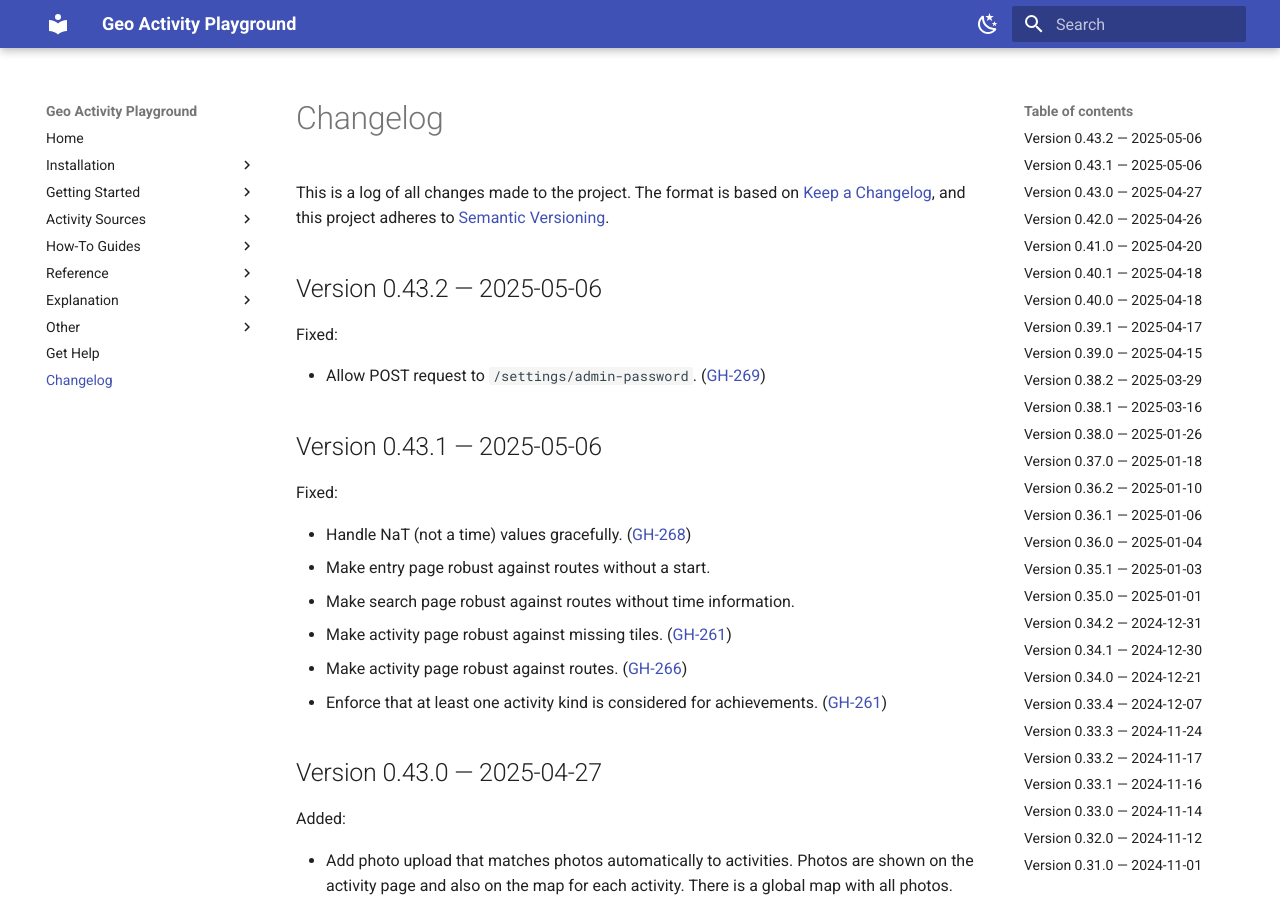
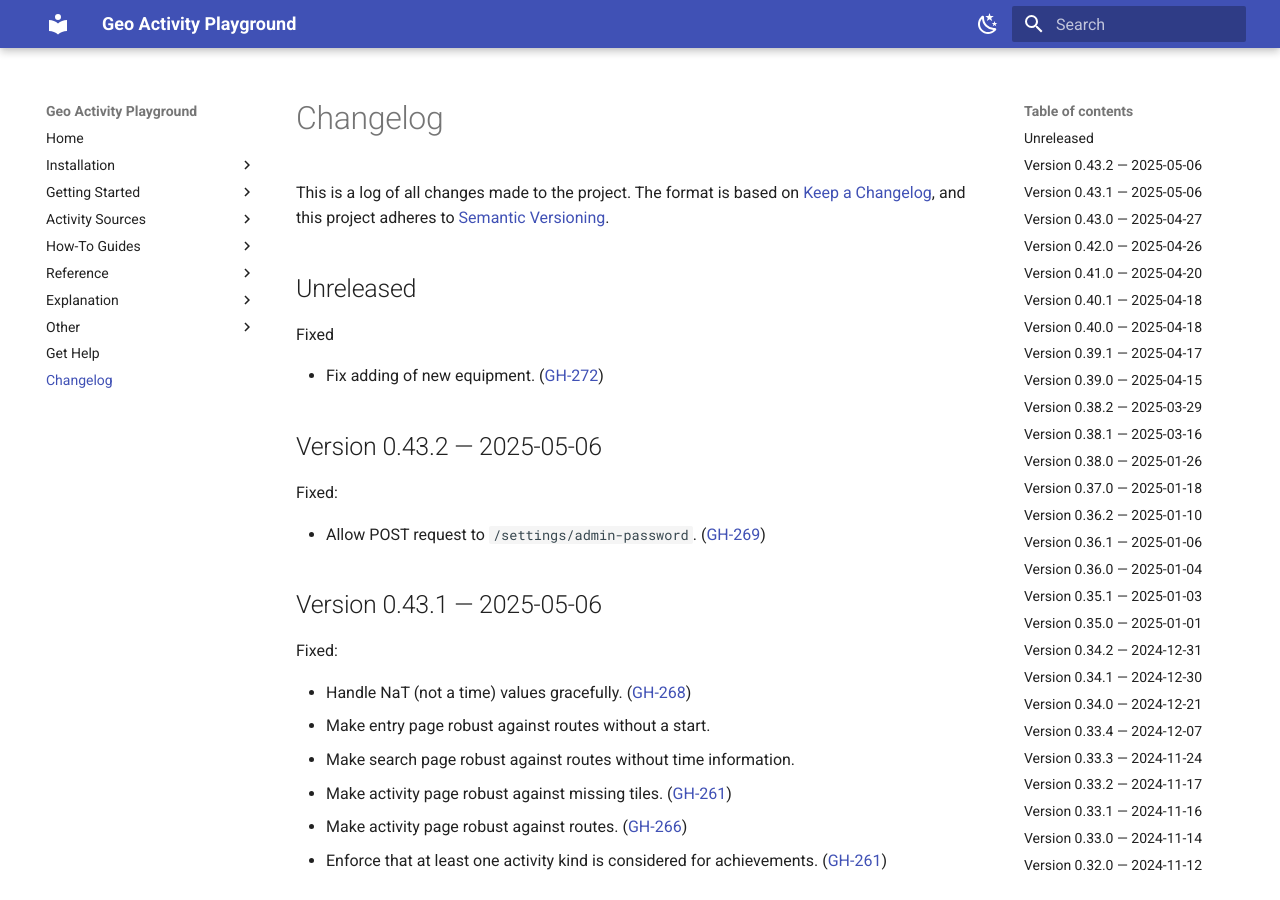
Before and after one commit to martin-ueding/geo-activity-playground, an MkDocs documentation site: the page built from docs/changelog.md, in a window 1280 px wide and 900 px high. Built offline with MkDocs 1.6.1 and Material for MkDocs 9.7.7, drawn with Linux system fonts in a browser that asks for light colours.

Commit message:
fix: Adding of new equipment, GH-272

```diff
--- a/docs/changelog.md
+++ b/docs/changelog.md
@@ -14,6 +14,12 @@
 
 ([GH-000](https://github.com/martin-ueding/geo-activity-playground/issues/000))
 -->
+
+## Unreleased
+
+Fixed
+
+- Fix adding of new equipment. ([GH-272](https://github.com/martin-ueding/geo-activity-playground/issues/272))
 
 ## Version 0.43.2 — 2025-05-06
 
```
Also changed, not shown: 1 other file.
